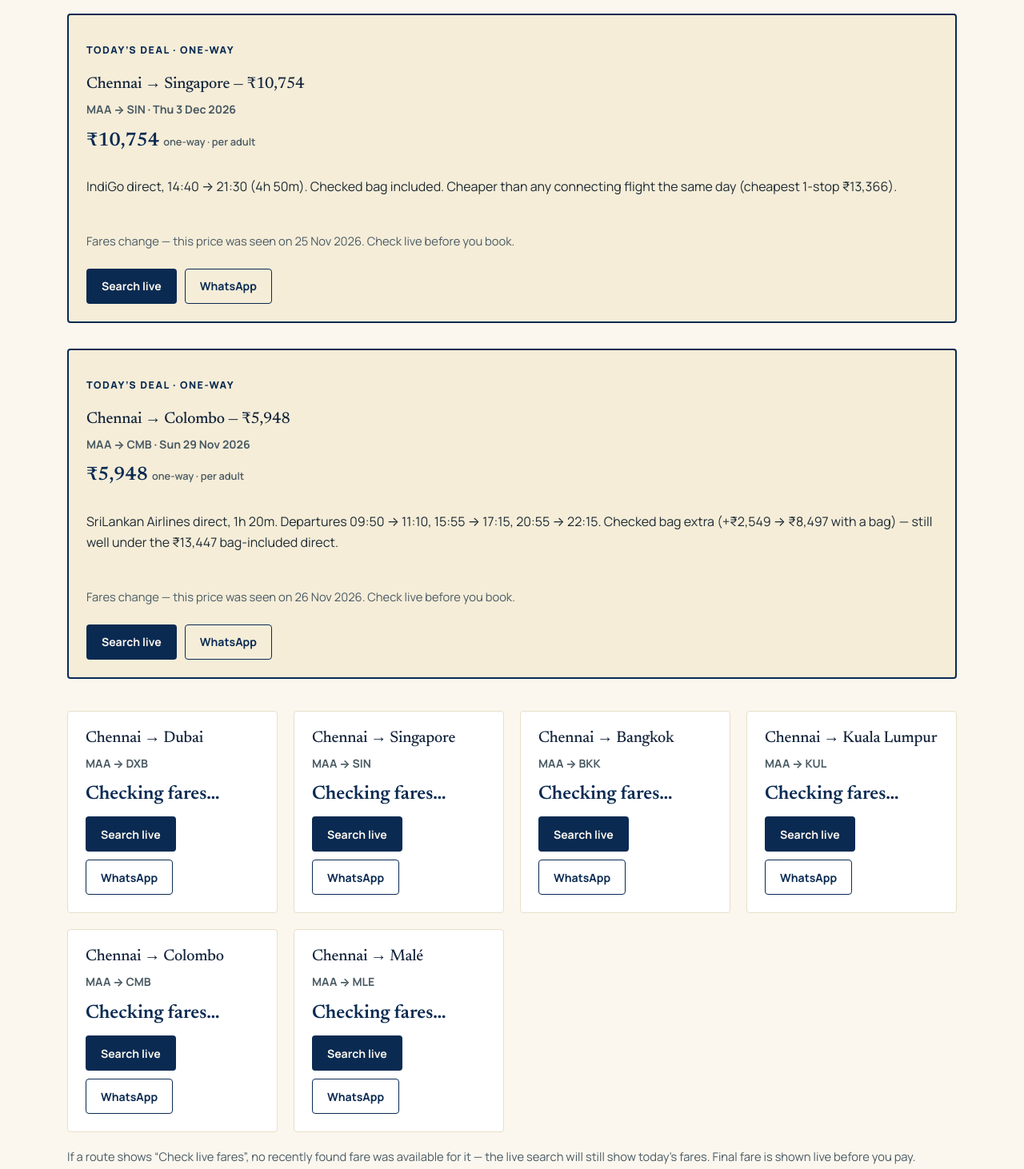
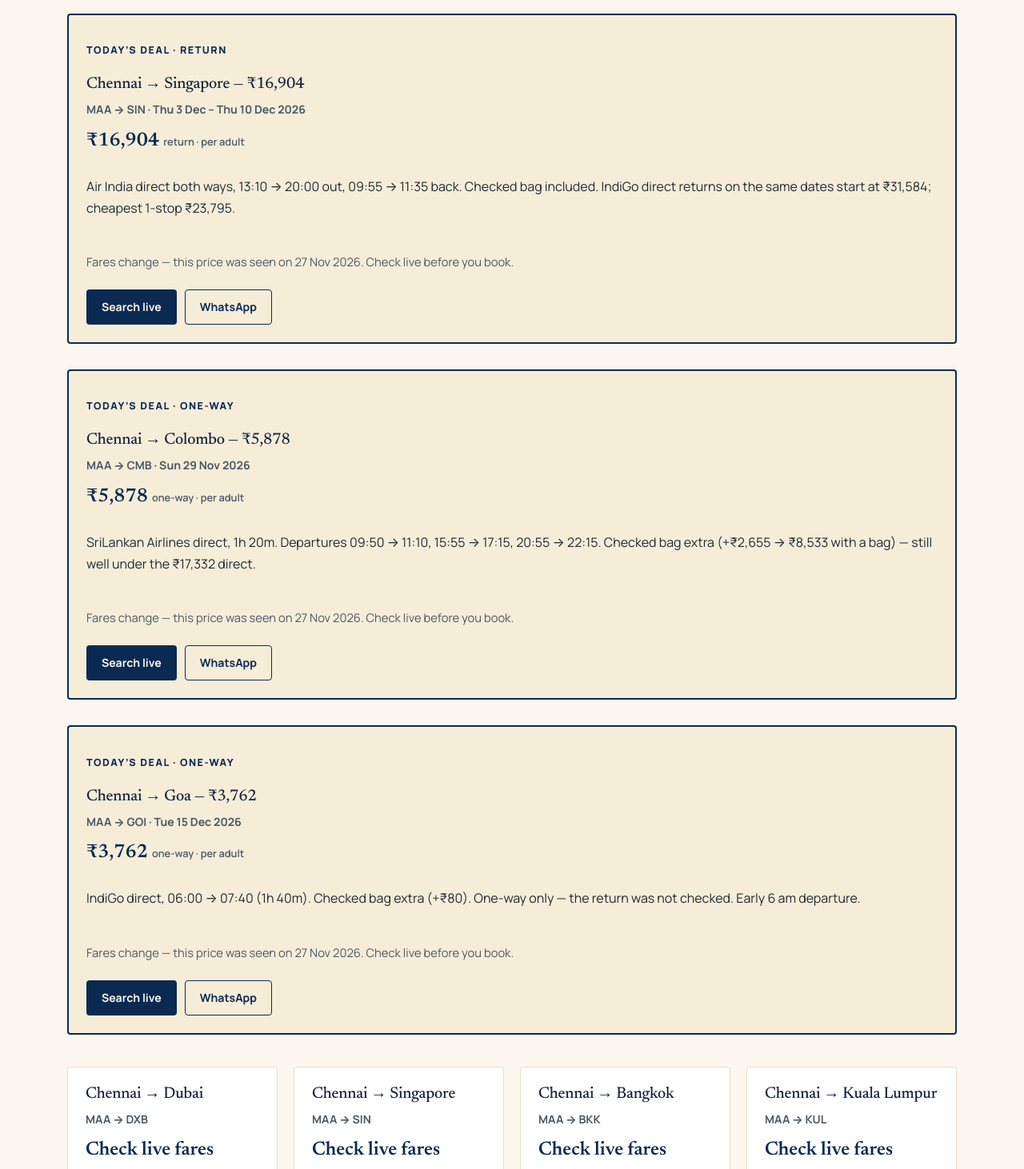
Before and after one commit to Shenick7/Sjtravel, a plain HTML site: page deals.html in a window 1280 px wide. Shown: the part 840-2302 px from the top of the page at 80% size. Drawn offline with Linux system fonts and the light colour scheme; no server answers; a script that the page names is missing.

Commit message:
Fix 28 Nov 2026: SRIVANI line in Tirumala article corrected (10500 = VIP Break Darshan; 10300 = Vaikunta-only SED); /deals: Singapore return 16904 + Colombo 5878 + Goa 3762 live, stale Singapore 10754 removed, fare-cards bug fix

```diff
--- a/deals.html
+++ b/deals.html
@@ -115,29 +115,43 @@
             <style>.featured-deal{margin:32px 0 8px}.featured-deal .route-card{border:2px solid var(--accent);background:var(--accent-soft)}.featured-deal .deal-tag{font-size:0.78rem;font-weight:800;letter-spacing:0.12em;text-transform:uppercase;color:var(--accent)}</style>
             <div class="featured-deal">
               <article class="route-card">
-                <p class="deal-tag">Today&rsquo;s deal &middot; One-way</p>
-                <h3>Chennai &rarr; Singapore &mdash; &#8377;10,754</h3>
-                <p class="route-codes">MAA &rarr; SIN &middot; Thu 3 Dec 2026</p>
-                <p class="route-price">&#8377;10,754 <small>one-way &middot; per adult</small></p>
-                <p>IndiGo direct, 14:40 &rarr; 21:30 (4h 50m). Checked bag included. Cheaper than any connecting flight the same day (cheapest 1-stop &#8377;13,366).</p>
-                <p class="cal-note">Fares change &mdash; this price was seen on 25 Nov 2026. Check live before you book.</p>
+                <p class="deal-tag">Today&rsquo;s deal &middot; Return</p>
+                <h3>Chennai &rarr; Singapore &mdash; &#8377;16,904</h3>
+                <p class="route-codes">MAA &rarr; SIN &middot; Thu 3 Dec &ndash; Thu 10 Dec 2026</p>
+                <p class="route-price">&#8377;16,904 <small>return &middot; per adult</small></p>
+                <p>Air India direct both ways, 13:10 &rarr; 20:00 out, 09:55 &rarr; 11:35 back. Checked bag included. IndiGo direct returns on the same dates start at &#8377;31,584; cheapest 1-stop &#8377;23,795.</p>
+                <p class="cal-note">Fares change &mdash; this price was seen on 27 Nov 2026. Check live before you book.</p>
                 <div class="deal-actions">
-                  <a class="btn btn-accent btn-sm" href="https://flights.sjtravel.in/?flightSearch=MAA0312SIN1&amp;marker=600744" target="_blank" rel="sponsored noopener" aria-label="Search Chennai to Singapore 3 December flights live">Search live</a>
-                  <a class="btn btn-ghost btn-sm" href="https://wa.me/919566977211?text=Hi%20SJ%20Tours%2C%20I%20saw%20the%20Chennai%20to%20Singapore%20fare%20on%20%2Fdeals%20-%20please%20check%20it%20for%20my%20dates." target="_blank" rel="noopener" aria-label="Ask about Chennai to Singapore fares on WhatsApp">WhatsApp</a>
+                  <a class="btn btn-accent btn-sm" href="https://flights.sjtravel.in/?flightSearch=MAA0312SIN10121&amp;marker=600744" target="_blank" rel="sponsored noopener" aria-label="Search Chennai to Singapore 3 to 10 December flights live">Search live</a>
+                  <a class="btn btn-ghost btn-sm" href="https://wa.me/919566977211?text=Hi%20SJ%20Tours%2C%20I%20saw%20the%20Chennai%20to%20Singapore%20return%20fare%20on%20%2Fdeals%20-%20please%20check%20it%20for%20my%20dates." target="_blank" rel="noopener" aria-label="Ask about Chennai to Singapore return fares on WhatsApp">WhatsApp</a>
                 </div>
               </article>
             </div>
             <div class="featured-deal">
               <article class="route-card">
                 <p class="deal-tag">Today&rsquo;s deal &middot; One-way</p>
-                <h3>Chennai &rarr; Colombo &mdash; &#8377;5,948</h3>
+                <h3>Chennai &rarr; Colombo &mdash; &#8377;5,878</h3>
                 <p class="route-codes">MAA &rarr; CMB &middot; Sun 29 Nov 2026</p>
-                <p class="route-price">&#8377;5,948 <small>one-way &middot; per adult</small></p>
-                <p>SriLankan Airlines direct, 1h 20m. Departures 09:50 &rarr; 11:10, 15:55 &rarr; 17:15, 20:55 &rarr; 22:15. Checked bag extra (+&#8377;2,549 &rarr; &#8377;8,497 with a bag) &mdash; still well under the &#8377;13,447 bag-included direct.</p>
-                <p class="cal-note">Fares change &mdash; this price was seen on 26 Nov 2026. Check live before you book.</p>
+                <p class="route-price">&#8377;5,878 <small>one-way &middot; per adult</small></p>
+                <p>SriLankan Airlines direct, 1h 20m. Departures 09:50 &rarr; 11:10, 15:55 &rarr; 17:15, 20:55 &rarr; 22:15. Checked bag extra (+&#8377;2,655 &rarr; &#8377;8,533 with a bag) &mdash; still well under the &#8377;17,332 direct.</p>
+                <p class="cal-note">Fares change &mdash; this price was seen on 27 Nov 2026. Check live before you book.</p>
                 <div class="deal-actions">
                   <a class="btn btn-accent btn-sm" href="https://flights.sjtravel.in/?flightSearch=MAA2911CMB1&amp;marker=600744" target="_blank" rel="sponsored noopener" aria-label="Search Chennai to Colombo 29 November flights live">Search live</a>
                   <a class="btn btn-ghost btn-sm" href="https://wa.me/919566977211?text=Hi%20SJ%20Tours%2C%20I%20saw%20the%20Chennai%20to%20Colombo%20fare%20on%20%2Fdeals%20-%20please%20check%20it%20for%20my%20dates." target="_blank" rel="noopener" aria-label="Ask about Chennai to Colombo fares on WhatsApp">WhatsApp</a>
+                </div>
+              </article>
+            </div>
+            <div class="featured-deal">
+              <article class="route-card">
+                <p class="deal-tag">Today&rsquo;s deal &middot; One-way</p>
+                <h3>Chennai &rarr; Goa &mdash; &#8377;3,762</h3>
+                <p class="route-codes">MAA &rarr; GOI &middot; Tue 15 Dec 2026</p>
+                <p class="route-price">&#8377;3,762 <small>one-way &middot; per adult</small></p>
+                <p>IndiGo direct, 06:00 &rarr; 07:40 (1h 40m). Checked bag extra (+&#8377;80). One-way only &mdash; the return was not checked. Early 6 am departure.</p>
+                <p class="cal-note">Fares change &mdash; this price was seen on 27 Nov 2026. Check live before you book.</p>
+                <div class="deal-actions">
+                  <a class="btn btn-accent btn-sm" href="https://flights.sjtravel.in/?flightSearch=MAA1512GOI1&amp;marker=600744" target="_blank" rel="sponsored noopener" aria-label="Search Chennai to Goa 15 December flights live">Search live</a>
+                  <a class="btn btn-ghost btn-sm" href="https://wa.me/919566977211?text=Hi%20SJ%20Tours%2C%20I%20saw%20the%20Chennai%20to%20Goa%20fare%20on%20%2Fdeals%20-%20please%20check%20it%20for%20my%20dates." target="_blank" rel="noopener" aria-label="Ask about Chennai to Goa fares on WhatsApp">WhatsApp</a>
                 </div>
               </article>
             </div>
@@ -321,7 +335,7 @@
         function cheapCacheWrite(o, d, data) {
           try { localStorage.setItem(cheapCacheKey(o, d), JSON.stringify({ at: Date.now(), data: data })); } catch (e) {}
         }
-        document.querySelectorAll(".route-card").forEach(function (card) {
+        document.querySelectorAll(".route-grid .route-card").forEach(function (card) {
           var o = card.getAttribute("data-origin"), d = card.getAttribute("data-destination");
           var priceEl = card.querySelector("[data-price]");
           var go = card.querySelector(".route-go");
```
Also changed, not shown: read/tirumala-with-parents-senior-citizen-darshan-steps.html (+1 -1 lines).
